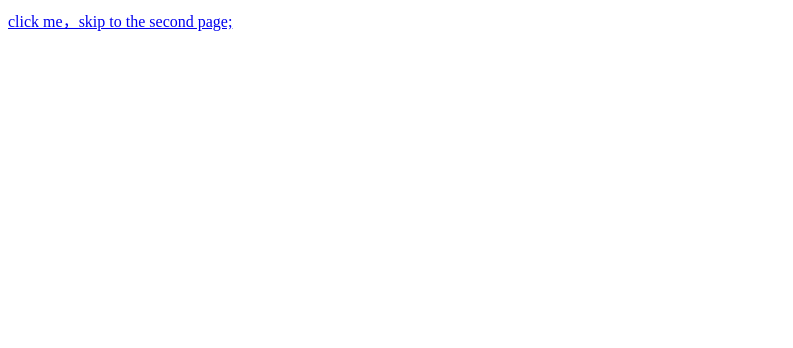
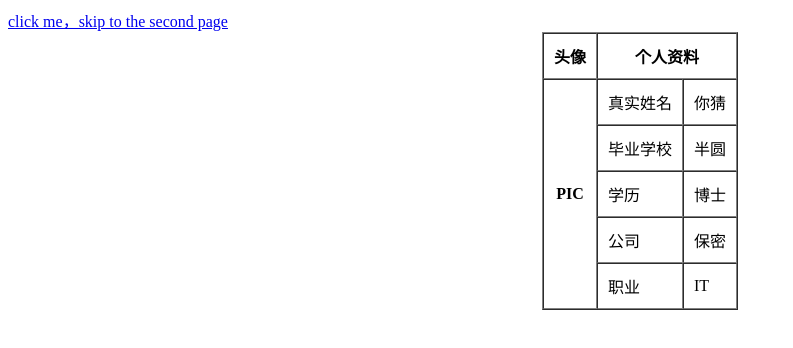
Before and after one commit to 2037b/understand-html, a plain HTML site: page index.html in a window 1280 px wide. Shown: the whole page, without its empty margins (0-793 px from the left). Drawn offline with Linux system fonts and the light colour scheme.

Commit message:
new_table

```diff
--- a/index.html
+++ b/index.html
@@ -5,7 +5,37 @@
     <title>标题</title>
 </head>
 <body>
-<a href="index02.html">click me，skip to the second page;</a>
-
+<a href="index02.html">click me，skip to the second page</a>
+<table align="center" border="1" cellspacing="0" cellpadding="10">
+    <thead>
+    <tr>
+        <th>头像</th>
+        <th colspan="2">个人资料</th>
+    </tr>
+    </thead>
+    <tbody>
+    <tr>
+        <th rowspan="5">PIC</th>
+        <td>真实姓名</td>
+        <td>你猜</td>
+    </tr>
+    <tr>
+        <td>毕业学校</td>
+        <td>半圆</td>
+    </tr>
+    <tr>
+        <td>学历</td>
+        <td>博士</td>
+    </tr>
+    <tr>
+        <td>公司</td>
+        <td>保密</td>
+    </tr>
+    <tr>
+        <td>职业</td>
+        <td>IT</td>
+    </tr>
+    </tbody>
+</table>
 </body>
 </html>
```
